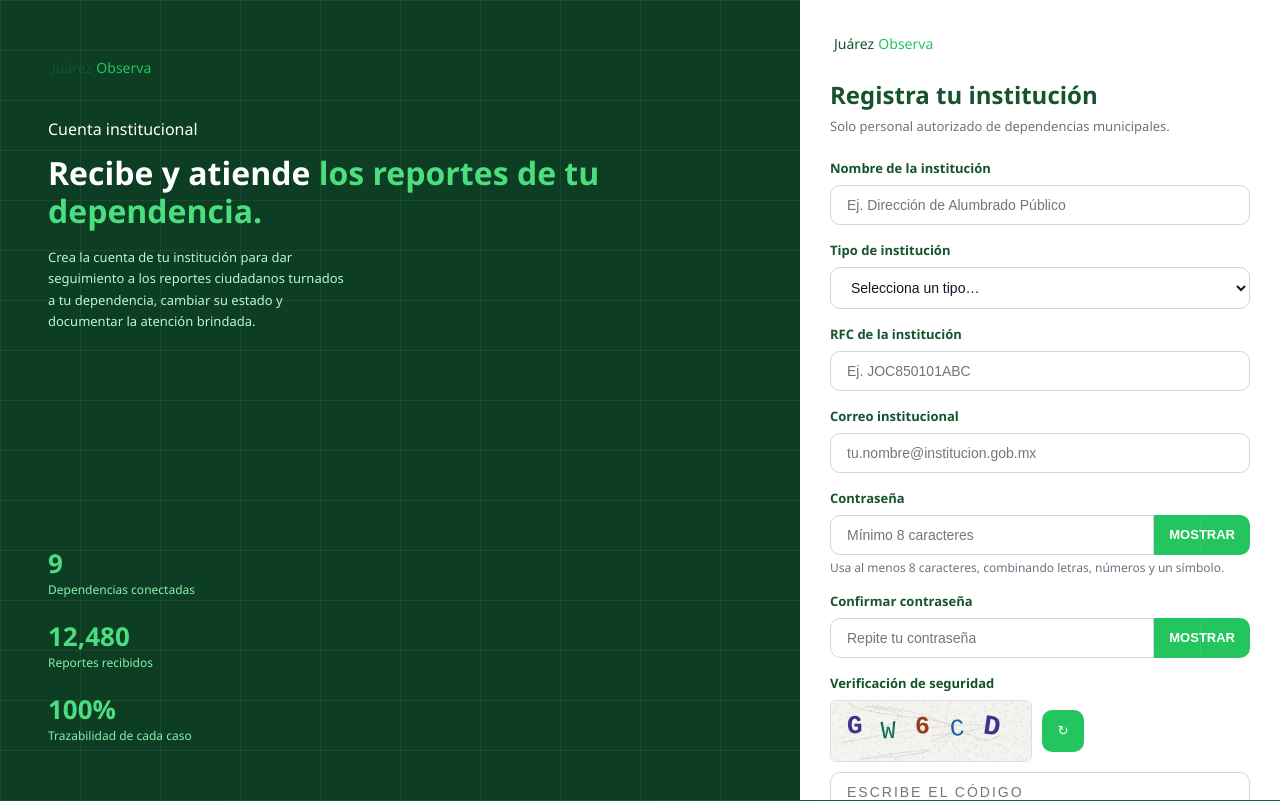
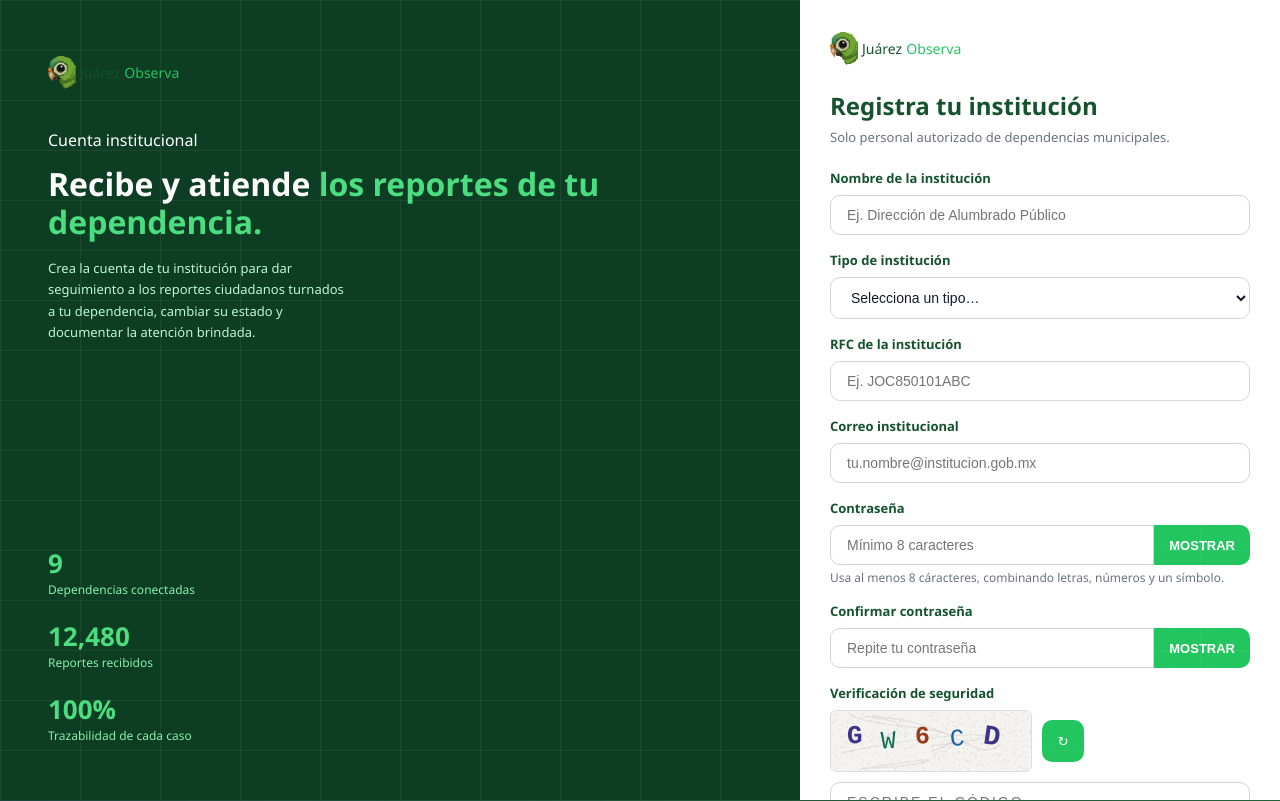
Before and after one commit to eduardowz/Ojito-, a plain HTML site: page registrarInstitucion.html in a window 1280 px wide. Drawn offline with Linux system fonts and the light colour scheme.

Commit message:
update
Updated the logo image tag and corrected a typo in the hint text.

```diff
--- a/registrarInstitucion.html
+++ b/registrarInstitucion.html
@@ -4,6 +4,7 @@
 <meta charset="UTF-8">
 <meta name="viewport" content="width=device-width, initial-scale=1.0">
 <title>Registro institucional · Juárez Observa</title>
+<link rel="icon" type="image/png" href="logo/logo.png">
 <link rel="stylesheet" href="assets/css/styles.css">
 </head>
 <body>
@@ -19,7 +20,7 @@
 
     <div class="auth__showcase-content">
       <span class="brand">
-        <span class="brand__mark"></span>
+         <img src="logo/logo.png" alt="logoJO" class="brand__logo">
         <span><span class="brand__juarez">Juárez</span> <span class="brand__observa">Observa</span></span>
       </span>
 
@@ -52,7 +53,7 @@
     <div class="auth__form-wrap">
 
       <span class="brand">
-        <span class="brand__mark"></span>
+        <img src="logo/logo.png" alt="logoJO" class="brand__logo">
         <span><span class="brand__juarez">Juárez</span> <span class="brand__observa">Observa</span></span>
       </span>
 
@@ -118,7 +119,7 @@
             </div>
             <span class="strength-label" id="strengthLabelInst"></span>
           </div>
-          <span class="hint">Usa al menos 8 caracteres, combinando letras, números y un símbolo.</span>
+          <span class="hint">Usa al menos 8 cáracteres, combinando letras, números y un símbolo.</span>
           <span class="field-error"></span>
         </div>
 
```
